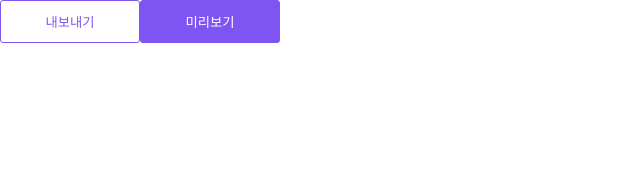
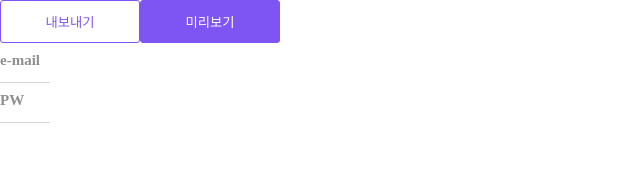
Before and after one commit to RECRUITY/re-web, a React app: page / in a window 1280 px wide. Shown: the top 173 px of the page, without its empty margins (0-640 px from the left). Built offline with nearby package versions, Linux system fonts and the light colour scheme; the HTML template or start-up script is replaced by a standard one.

Commit message:
text commit

```diff
--- a/src/containers/App/App.jsx
+++ b/src/containers/App/App.jsx
@@ -3,6 +3,7 @@ import React from 'react';
 
 /* Internal dependencies */
 import Button from '../../elements/Button';
+import InputLabel from '../../elements/InputLabel';
 
 const App = () => (
   <div>
@@ -12,6 +13,12 @@ const App = () => (
     <Button primary>
       미리보기
     </Button>
+    <InputLabel>
+      e-mail
+    </InputLabel>
+    <InputLabel>
+      PW
+    </InputLabel>
   </div>
 );
 
--- a/src/elements/Button/Button.styled.js
+++ b/src/elements/Button/Button.styled.js
@@ -1,17 +1,20 @@
 /* External dependencies */
 import styled, { css } from 'styled-components';
+
+/* Internal dependencies */
+import colors from '../../styles/colors';
 
 const Button = styled.button`
   width:  ${props => props.width || 140}px;
   height: ${props => props.height || 43}px;
   border-radius: ${props => props.radius || 3}px;
   background-color: transparent;
-  color: #7e55f3;
-  border: 1px solid #7e55f3;
+  color: ${colors.purpleishBlue};
+  border: 1px solid ${colors.purpleishBlue};
   cursor: pointer;
 
   ${props => props.primary && css`
-    background-color: #7e55f3;
+    background-color: ${colors.purpleishBlue};
     color: white;
   `}
 `;
--- /dev/null
+++ b/src/elements/InputLabel/InputLabel.styled.js
@@ -0,0 +1,19 @@
+/* External dependencies */
+import styled from 'styled-components';
+
+/* Internal dependencies */
+import colors from '../../styles/colors';
+
+const InputLabel = styled.div`
+  width:  ${props => props.width || 50}px;
+  height: ${props => props.height || 40}px;
+  background-color: transparent;
+  font-family: MalgunGothic;
+  font-size: 15px;
+  font-weight: bold;
+  color: ${colors.warmGrey};
+  border-bottom: 1.5px solid ${colors.whiteGrey};
+  padding: 9px 0 11px 0;
+`;
+
+export default InputLabel;
--- /dev/null
+++ b/src/elements/InputLabel/package.json
@@ -0,0 +1,6 @@
+{
+  "name": "InputLabel",
+  "version": "0.0.0",
+  "private": true,
+  "main": "./InputLabel.styled.js"
+}
--- /dev/null
+++ b/src/styles/colors.js
@@ -0,0 +1,5 @@
+export default {
+  warmGrey: '#8f8f8f',
+  purpleishBlue: '#7e55f3',
+  whiteGrey: '#d5d5d5',
+};
```
